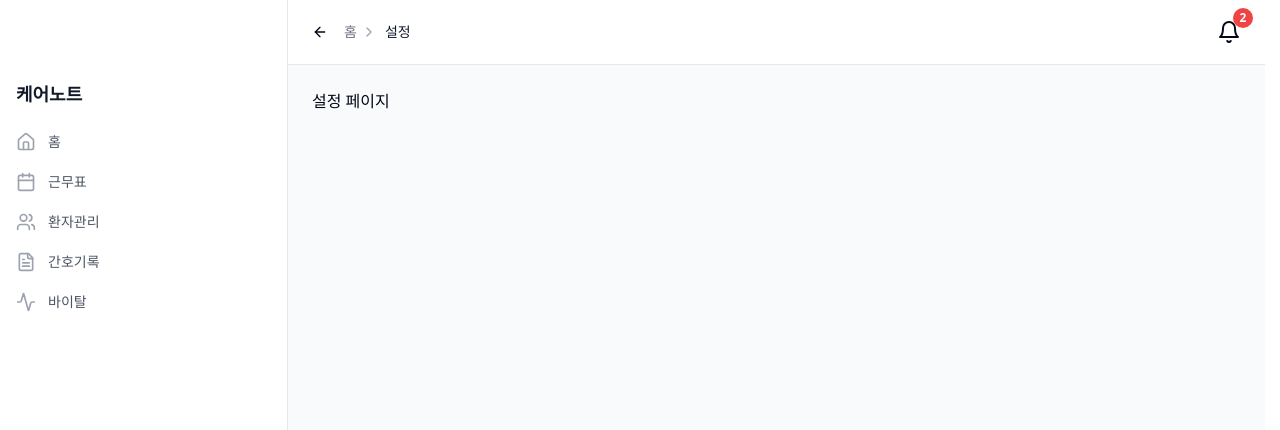
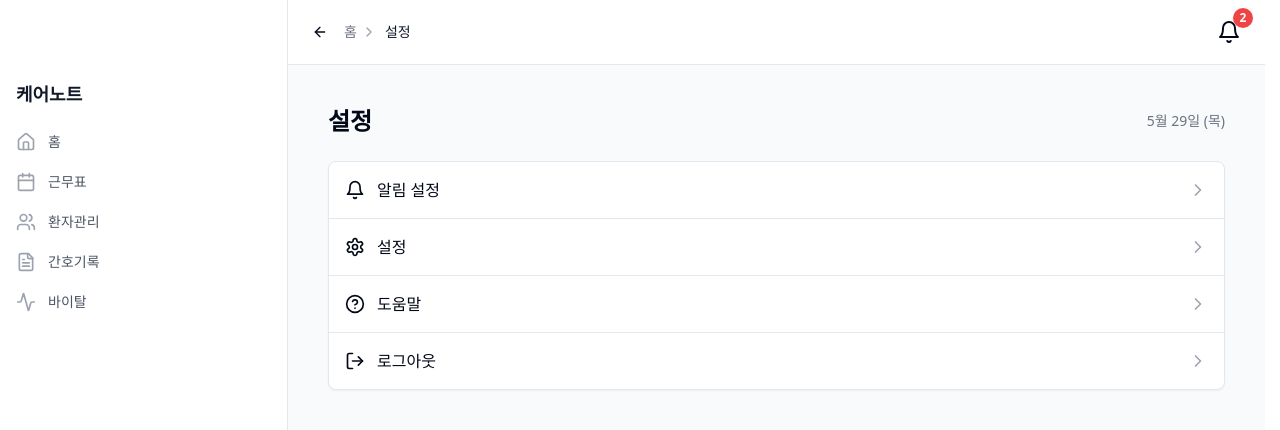
Before and after one commit to yundoun/carenote-app, a React (Vite) app: page /settings in a window 1280 px wide. Shown: the top 430 px of the page. Built offline with nearby package versions, Linux system fonts and the light colour scheme.

Commit message:
refactor : 설정 컴포넌트 생성

```diff
--- a/src/features/home/components/TodayProgressCard.tsx
+++ b/src/features/home/components/TodayProgressCard.tsx
@@ -1,6 +1,8 @@
 import { CheckCircle2 } from 'lucide-react';
+import { useNavigate } from 'react-router-dom';
 import { Card, CardContent, CardHeader, CardTitle } from '@/components/ui/card';
 import { Progress } from '@/components/ui/progress';
+import { ROUTES } from '@/routes/routes';
 import type { TodayProgress } from '../types/home.types';
 
 interface TodayProgressCardProps {
@@ -8,8 +10,16 @@ interface TodayProgressCardProps {
 }
 
 export function TodayProgressCard({ progress }: TodayProgressCardProps) {
+  const navigate = useNavigate();
+
+  const handleClick = () => {
+    navigate(ROUTES.MYPAGE);
+  };
+
   return (
-    <Card>
+    <Card
+      className="cursor-pointer hover:shadow-md transition-shadow"
+      onClick={handleClick}>
       <CardHeader className="pb-3">
         <CardTitle className="text-lg flex items-center gap-2">
           <CheckCircle2 className="h-5 w-5 text-green-500" />
--- a/src/features/home/hooks/useHomeData.ts
+++ b/src/features/home/hooks/useHomeData.ts
@@ -8,33 +8,33 @@ export function useHomeData() {
     todayProgress: {
       total: 8,
       completed: 5,
-      percentage: 62.5
+      percentage: 62.5,
     },
     urgentAnnouncements: [
       {
         id: 1,
         title: '오늘 오후 2시 전체 교육 실시',
         content: '감염 예방 교육이 있습니다.',
-        isUrgent: true
-      }
+        isUrgent: true,
+      },
     ],
     weeklyGoal: {
       target: 100,
       current: 75,
-      percentage: 75
+      percentage: 75,
     },
     todaySchedule: [
       {
         time: '09:00',
         title: '김영희님 바이탈 측정',
-        description: '혈압, 맥박, 체온 체크'
+        description: '혈압, 맥박, 체온 체크',
       },
       {
         time: '14:00',
         title: '전체 교육 참석',
-        description: '감염 예방 교육'
-      }
-    ]
+        description: '감염 예방 교육',
+      },
+    ],
   });
 
   const quickAccessItems: QuickAccessItem[] = [
@@ -42,26 +42,26 @@ export function useHomeData() {
       icon: GraduationCap,
       label: '교육자료',
       path: ROUTES.EDUCATION,
-      color: 'bg-blue-500'
+      color: 'bg-blue-500',
     },
     {
       icon: Bell,
       label: '공지사항',
       path: ROUTES.ANNOUNCEMENTS,
-      color: 'bg-green-500'
+      color: 'bg-green-500',
     },
     {
       icon: BarChart3,
-      label: '근무 통계',
+      label: '마이페이지',
       path: ROUTES.MYPAGE,
-      color: 'bg-purple-500'
+      color: 'bg-purple-500',
     },
     {
       icon: Settings,
       label: '설정',
       path: ROUTES.SETTINGS,
-      color: 'bg-gray-500'
-    }
+      color: 'bg-gray-500',
+    },
   ];
 
   // TODO: 실제로는 API에서 데이터를 가져와야 함
@@ -72,6 +72,6 @@ export function useHomeData() {
   return {
     homeData,
     quickAccessItems,
-    setHomeData
+    setHomeData,
   };
 }
--- a/src/features/my/components/SettingsMenu.tsx
+++ b/src/features/my/components/SettingsMenu.tsx
@@ -1,7 +1,7 @@
 import { ChevronRight } from 'lucide-react';
 import { Card, CardContent } from '@/components/ui/card';
 import { Separator } from '@/components/ui/separator';
-import { MenuItem } from '../../types/my.types';
+import { MenuItem } from '../types/my.types';
 
 interface SettingsMenuProps {
   menuItems: MenuItem[];
@@ -11,7 +11,6 @@ interface SettingsMenuProps {
 export function SettingsMenu({ menuItems, onMenuClick }: SettingsMenuProps) {
   return (
     <>
-      <h2 className="text-xl font-semibold mb-3">설정</h2>
       <Card>
         <CardContent className="p-0">
           {menuItems.map((item, index) => (
--- a/src/features/residents/components/ResidentCard.tsx
+++ b/src/features/residents/components/ResidentCard.tsx
@@ -1,7 +1,7 @@
 import { AlertTriangle, Pill } from 'lucide-react';
 import { Card, CardContent } from '@/components/ui/card';
 import { Badge } from '@/components/ui/badge';
-import { ResidentDetail } from '../../types/residents.types';
+import { ResidentDetail } from '../types/residents.types';
 
 interface ResidentCardProps {
   resident: ResidentDetail;
--- a/src/features/residents/components/ResidentDetailView.tsx
+++ b/src/features/residents/components/ResidentDetailView.tsx
@@ -1,5 +1,5 @@
 import { Phone, Heart, Activity } from 'lucide-react';
-import { ResidentDetail } from '../../types/residents.types';
+import { ResidentDetail } from '../types/residents.types';
 
 interface ResidentDetailViewProps {
   resident: ResidentDetail;
--- a/src/features/residents/components/UrgentCasesAlert.tsx
+++ b/src/features/residents/components/UrgentCasesAlert.tsx
@@ -1,7 +1,7 @@
 import { AlertTriangle } from 'lucide-react';
 import { Card, CardContent } from '@/components/ui/card';
 import { Button } from '@/components/ui/button';
-import { ResidentDetail } from '../../types/residents.types';
+import { ResidentDetail } from '../types/residents.types';
 
 interface UrgentCasesAlertProps {
   urgentCases: ResidentDetail[];
--- a/src/pages/My/MyPage.tsx
+++ b/src/pages/My/MyPage.tsx
@@ -5,13 +5,11 @@ import {
   WeeklyGoal,
   WorkStatistics,
   EducationProgress,
-  SettingsMenu,
   useMyPageData,
-  MenuItem,
 } from '@/features/my';
 
 export function MyPage() {
-  const { userProfile, workStats, menuItems, isLoading } = useMyPageData();
+  const { userProfile, workStats, isLoading } = useMyPageData();
 
   const handleEditProfile = () => {
     // 프로필 편집 로직 구현
@@ -21,11 +19,6 @@ export function MyPage() {
   const handleContinueEducation = () => {
     // 교육 계속하기 로직 구현
     console.log('교육 계속하기');
-  };
-
-  const handleMenuClick = (item: MenuItem) => {
-    // 메뉴 클릭 로직 구현
-    console.log('메뉴 클릭:', item.label);
   };
 
   if (isLoading || !userProfile || !workStats) {
@@ -60,8 +53,6 @@ export function MyPage() {
         workStats={workStats}
         onContinueEducation={handleContinueEducation}
       />
-
-      <SettingsMenu menuItems={menuItems} onMenuClick={handleMenuClick} />
     </div>
   );
 }
--- /dev/null
+++ b/src/pages/Settings/SettingsPage.tsx
@@ -0,0 +1,32 @@
+import { useState } from 'react';
+import { SettingsMenu, useMyPageData, MenuItem } from '@/features/my';
+
+export function SettingsPage() {
+  const { menuItems, isLoading } = useMyPageData();
+
+  const handleMenuClick = (item: MenuItem) => {
+    // 메뉴 클릭 로직 구현
+    console.log('메뉴 클릭:', item.label);
+  };
+
+  if (isLoading) {
+    return <div className="container mx-auto p-4">로딩 중...</div>;
+  }
+
+  return (
+    <div className="container mx-auto p-4">
+      <div className="flex justify-between items-center mb-6">
+        <h1 className="text-2xl font-bold">설정</h1>
+        <span className="text-sm text-gray-500">
+          {new Date().toLocaleDateString('ko-KR', {
+            month: 'long',
+            day: 'numeric',
+            weekday: 'short',
+          })}
+        </span>
+      </div>
+
+      <SettingsMenu menuItems={menuItems} onMenuClick={handleMenuClick} />
+    </div>
+  );
+}
--- a/src/routes/AppRouter.tsx
+++ b/src/routes/AppRouter.tsx
@@ -4,6 +4,7 @@ import { SchedulePage } from '@/pages/Schedule/SchedulePage';
 import { VitalsPage } from '@/pages/VitalPage/VitalPage';
 import NursingPage from '@/pages/Nursing/NursingPage';
 import { MyPage } from '@/pages/My/MyPage';
+import { SettingsPage } from '@/pages/Settings/SettingsPage';
 import { ROUTES } from './routes';
 import EducationPage from '@/pages/Education/EducationPage';
 import AnnouncementsPage from '@/pages/Announcements/AnnouncementsPage';
@@ -25,7 +26,7 @@ export function AppRouter() {
       <Route path={ROUTES.RESIDENTS} element={<ResidentsPage />} />
       <Route path={ROUTES.EDUCATION} element={<EducationPage />} />
       <Route path={ROUTES.ANNOUNCEMENTS} element={<AnnouncementsPage />} />
-      <Route path={ROUTES.SETTINGS} element={<div>설정 페이지</div>} />
+      <Route path={ROUTES.SETTINGS} element={<SettingsPage />} />
       <Route path={ROUTES.HELP} element={<div>도움말 페이지</div>} />
       <Route path={ROUTES.LOGOUT} element={<div>로그아웃 처리</div>} />
 
```
